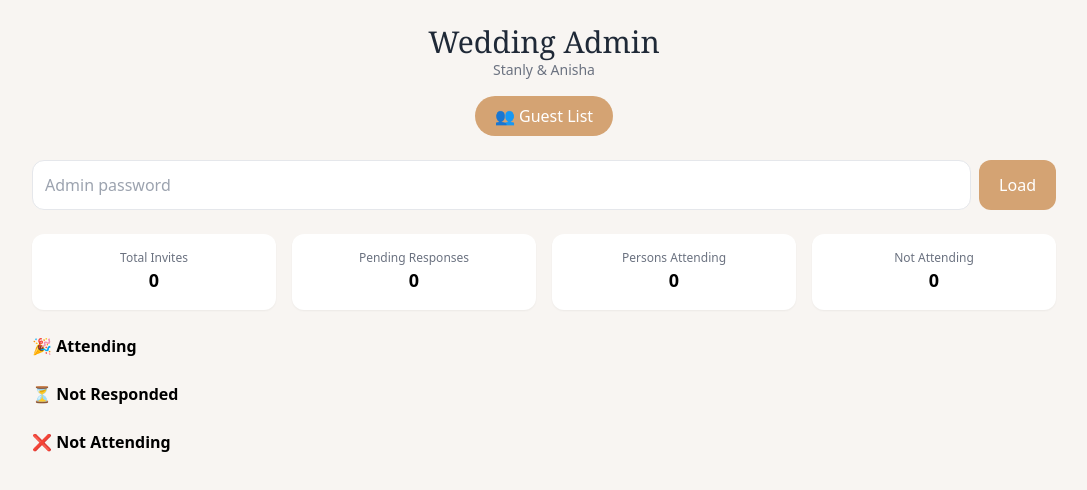
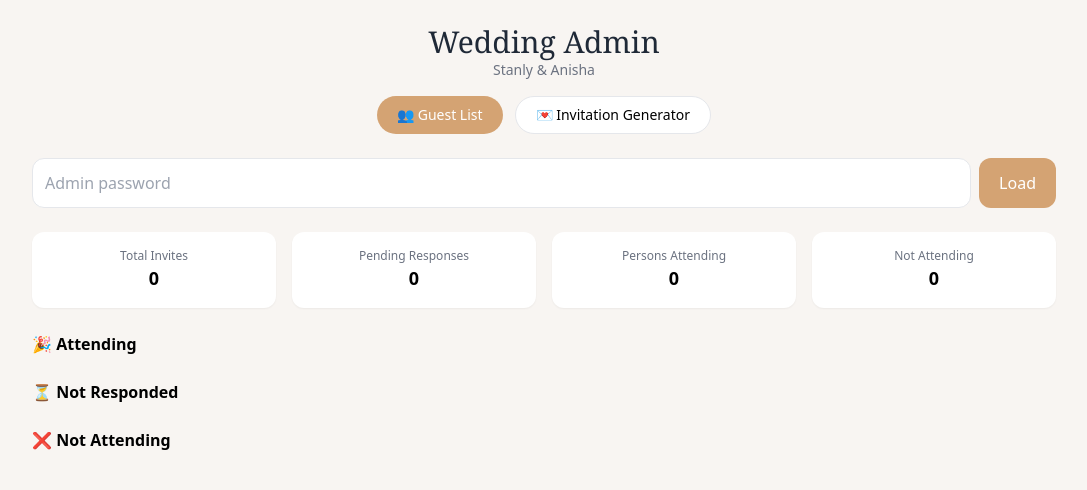
Before and after one commit to rinsacm/stanly-wedding-invitation, a Next.js app: page /admin in a window 1280 px wide. Shown: the top 490 px of the page, without its empty margins (96-1183 px from the left). Built offline with nearby package versions, Linux system fonts and the light colour scheme.

Commit message:
restore invitation generator

```diff
--- a/pages/admin.js
+++ b/pages/admin.js
@@ -9,7 +9,7 @@ export default function Admin() {
   const [rsvps, setRsvps] = useState([]);
   const [loading, setLoading] = useState(false);
 
-  // ✅ DELETE MODAL STATE
+  // 🗑 DELETE MODAL STATE
   const [deleteId, setDeleteId] = useState(null);
   const [deleteName, setDeleteName] = useState("");
 
@@ -25,13 +25,8 @@ export default function Admin() {
         headers: { password },
       }).then((r) => r.json());
 
-      // ✅ SAFE PARSING (fixes your crash issue)
       setGuests(Array.isArray(g) ? g : g?.guests || []);
       setRsvps(r?.items || []);
-    } catch (err) {
-      console.error(err);
-      setGuests([]);
-      setRsvps([]);
     } finally {
       setLoading(false);
     }
@@ -64,6 +59,7 @@ export default function Admin() {
       });
 
       setGuests((prev) => prev.filter((g) => g._id !== deleteId));
+
       setDeleteId(null);
       setDeleteName("");
     } catch (err) {
@@ -71,7 +67,7 @@ export default function Admin() {
     }
   }
 
-  // ✅ SAFE DATA (fixes forEach crash)
+  // 📊 SAFE DATA
   const data = useMemo(() => {
     const safeGuests = Array.isArray(guests) ? guests : [];
 
@@ -169,18 +165,30 @@ export default function Admin() {
           <p className="text-sm text-gray-500">Stanly & Anisha</p>
         </div>
 
-        {/* NAV */}
+        {/* NAVIGATION */}
         <div className="flex justify-center gap-3 mb-6">
           <button
             onClick={() => setPage("guests")}
-            className={`px-5 py-2 rounded-full ${
+            className={`px-5 py-2 rounded-full text-sm ${
               page === "guests" ? "bg-[#d4a373] text-white" : "bg-white border"
             }`}
           >
             👥 Guest List
           </button>
+
+          <button
+            onClick={() => setPage("generator")}
+            className={`px-5 py-2 rounded-full text-sm ${
+              page === "generator"
+                ? "bg-[#d4a373] text-white"
+                : "bg-white border"
+            }`}
+          >
+            💌 Invitation Generator
+          </button>
         </div>
 
+        {/* ================= GUEST PAGE ================= */}
         {page === "guests" && (
           <>
             {/* LOGIN */}
@@ -232,6 +240,26 @@ export default function Admin() {
           </>
         )}
 
+        {/* ================= GENERATOR PAGE ================= */}
+        {page === "generator" && (
+          <div className="bg-white p-6 rounded-2xl shadow-sm text-center">
+            <h2 className="text-2xl font-serif text-gray-800">
+              💌 Invitation Generator
+            </h2>
+
+            <p className="text-sm text-gray-500 mt-2">
+              Create and share personalized wedding invites
+            </p>
+
+            <button
+              onClick={() => (window.location.href = "/generator")}
+              className="mt-5 px-6 py-3 bg-[#d4a373] text-white rounded-xl"
+            >
+              Open Generator
+            </button>
+          </div>
+        )}
+
         {/* 🗑 DELETE MODAL */}
         {deleteId && (
           <div className="fixed inset-0 bg-black/40 flex items-center justify-center z-50 px-4">
```
